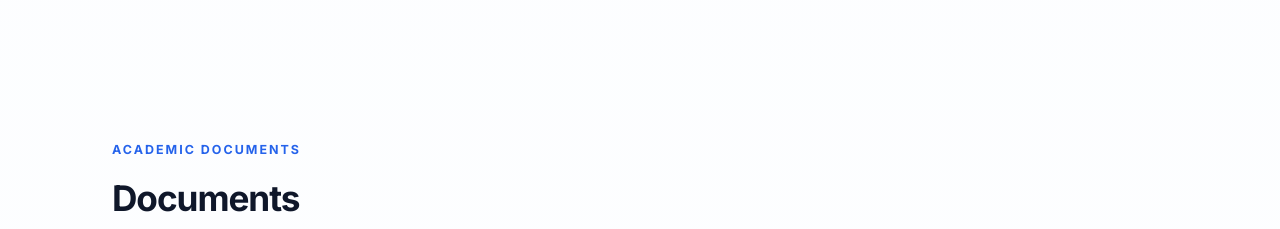
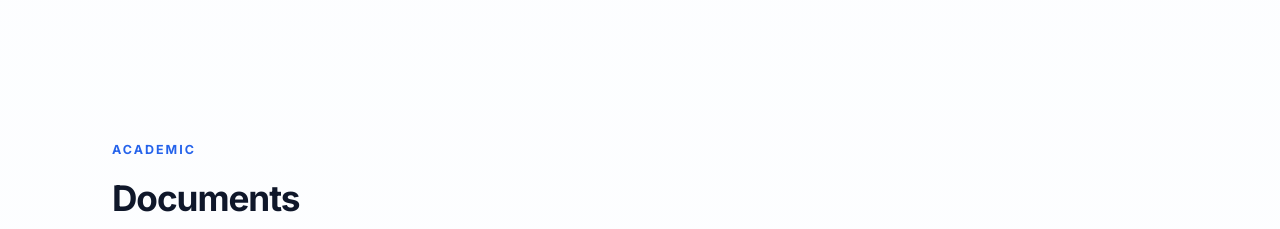
Before and after one commit to MUSTAKIMSHAIKH2942/researchprotfolio, a React (Vite) app: page / in a window 1280 px wide. Shown: the part 4160-4389 px from the top of the page. Built offline with nearby package versions, Linux system fonts and the light colour scheme.

Commit message:
fix: render vite config

```diff
--- a/src/App.tsx
+++ b/src/App.tsx
@@ -501,7 +501,7 @@ function App() {
         >
           <SectionHeading
             title="Documents"
-            subtitle="Academic Documents"
+            subtitle="Academic "
           />
 
           <div className="document-layout">
```
